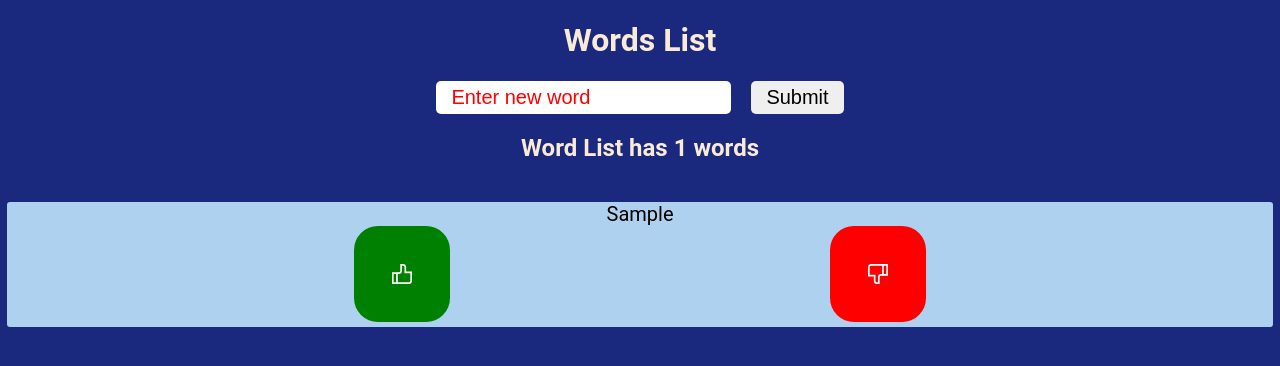
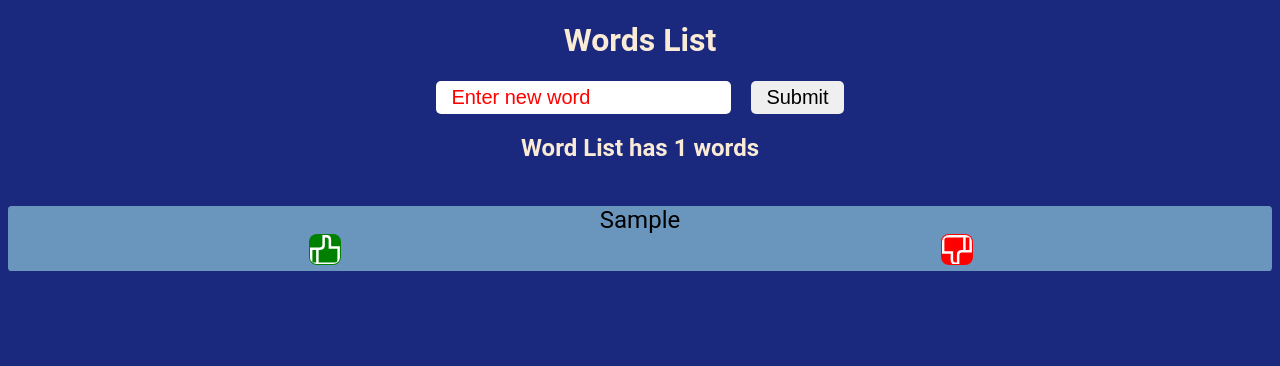
Before and after one commit to nobugsatcoding/08-react-words-app, a React (Create React App) app: page / in a window 1280 px wide. Both pictures are taken after typing "Sample" into the empty fields and a click on the button "Submit". Shown: the top 366 px of the page. Built offline with nearby package versions, Linux system fonts and the light colour scheme.

Commit message:
set icon to text at word.js

```diff
--- a/src/components/Words/Word.js
+++ b/src/components/Words/Word.js
@@ -1,14 +1,50 @@
+import { useState } from 'react';
 import styles from './Word.module.css';
 import { GrLike, GrDislike } from 'react-icons/gr';
 
 function Word({ word }) {
+  const [likeIconVisible, setLikeIconVisible] = useState(true);
+  const [dislikeIconVisible, setDislikeIconVisible] = useState(true);
+  const [likeText, setLikeText] = useState('good');
+  const [dislikeText, setDislikeText] = useState('keep learning');
+
+  const likeClickHandle = () => {
+    setLikeIconVisible(!likeIconVisible);
+    setLikeText(setLikeIconVisible ? 'good' : '');
+  };
+
+  const disLikeClickHandle = () => {
+    setDislikeIconVisible(!dislikeIconVisible);
+    setDislikeText(setDislikeIconVisible ? 'keep learning' : '');
+  };
+
   return (
     <div className={styles.word}>
       <div className={styles.wordText}>
         {word}
-        <div>
-          <GrLike style={{backgroundColor: "green"}} className={styles.likeDislike}/>
-          <GrDislike style={{backgroundColor: "red"}} className={styles.likeDislike}/>
+        <div className={styles.iconContainer}>
+          <div>
+            {likeIconVisible ? (
+              <GrLike
+                onClick={likeClickHandle}
+                className={styles.likeDislike}
+                style={{ backgroundColor: 'green' }}
+              />
+            ) : (
+              <span>{likeText}</span>
+            )}
+          </div>
+          <div>
+            {dislikeIconVisible ? (
+              <GrDislike
+                onClick={disLikeClickHandle}
+                style={{ backgroundColor: 'red' }}
+                className={styles.likeDislike}
+              />
+            ) : (
+              <span>{dislikeText}</span>
+            )}
+          </div>
         </div>
       </div>
     </div>
--- a/src/components/Words/Word.module.css
+++ b/src/components/Words/Word.module.css
@@ -1,16 +1,20 @@
 .word {
-  font-size: 1.25em;
-  background: rgb(174, 209, 240);
+  font-size: 1.5em;
+  background: #6a96bd;
   color: black;
   margin: 1em 0.35em;
   border-radius: 0.15em;
 }
 
+.iconContainer {
+  display: flex;
+  justify-content: space-around;
+}
+
 .likeDislike {
-  text-align: center;
-  color: white;
-  margin: 0 15%;
- padding: 3%;
- border-radius: 25%;
-
+  padding: 3%;
+  font-size: 1.25em;
+  color: #ffffff;
+  border-radius: 25%;
+  cursor: pointer;
 }
--- a/src/components/Words/WordForm.module.css
+++ b/src/components/Words/WordForm.module.css
@@ -8,11 +8,11 @@
 }
 
 .WordForm input::placeholder {
-  color: rgb(255, 0, 0);
+  color: #ff0000;
 }
 
 .WordForm input:focus {
-  outline-color: red;
+  outline-color: #ff0000;
 }
 
 .WordForm button {
@@ -21,8 +21,8 @@
 }
 
 .WordForm button:hover {
-  background: gray;
-  color: white;
+  background: #808080;
+  color: #ffffff;
 }
 
 .WordForm button:active {
```
